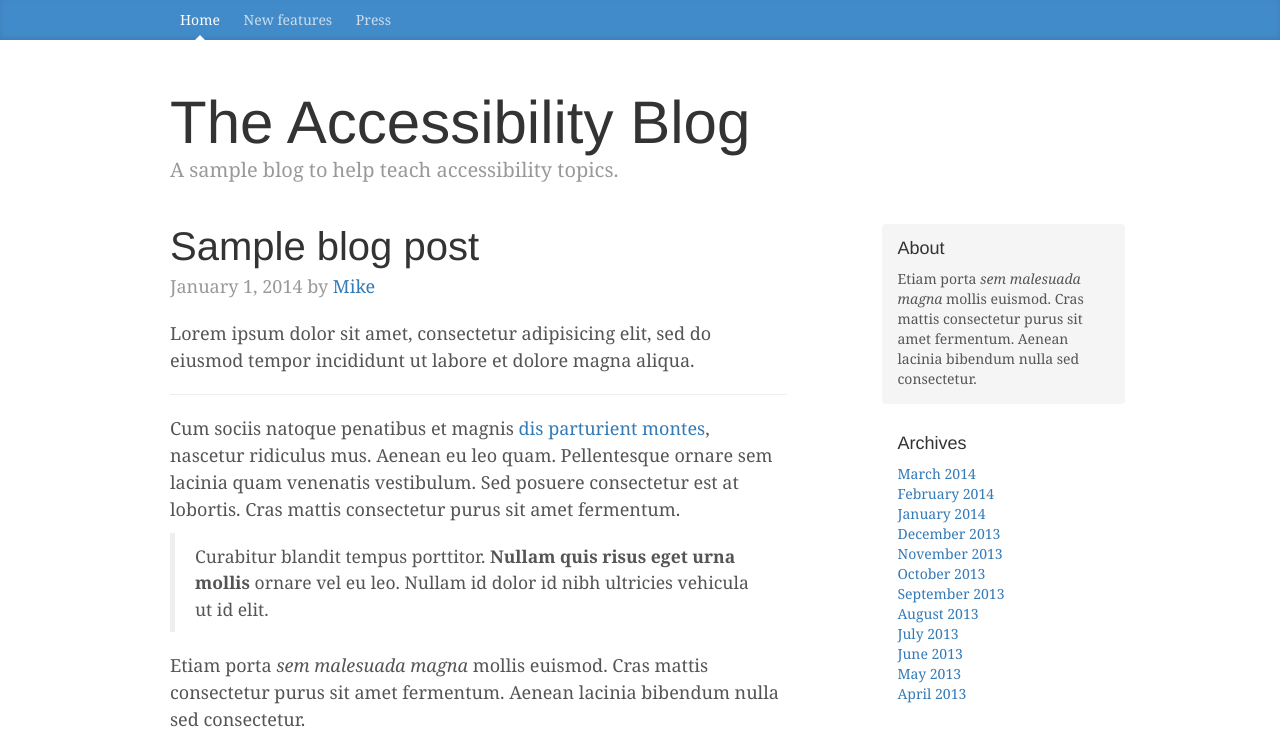
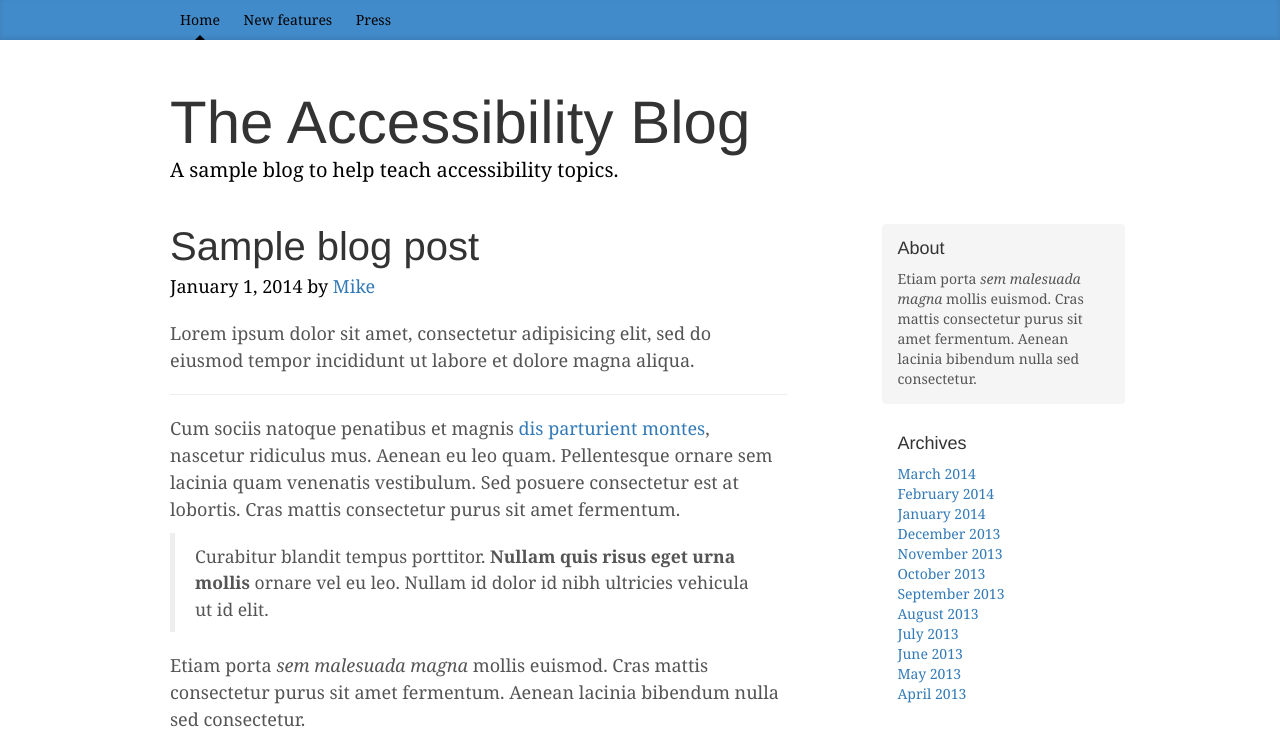
Before and after one commit to Adwitiya-Singh/Google-Accessibility, a plain HTML site: page lesson6-styling/03-contrast-audit/index.html in a window 1280 px wide. Shown: the top 740 px of the page. Drawn offline with nearby package versions, Linux system fonts and the light colour scheme.

Commit message:
Fix contrast issues

```diff
--- a/lesson6-styling/03-contrast-audit/blog.css
+++ b/lesson6-styling/03-contrast-audit/blog.css
@@ -47,7 +47,7 @@ h6, .h6 {
   display: inline-block;
   padding: 10px;
   font-weight: 500;
-  color: #cdddeb;
+  color: black;
 }
 .blog-nav-item:hover,
 .blog-nav-item:focus {
@@ -57,7 +57,7 @@ h6, .h6 {
 
 /* Active state gets a caret at the bottom */
 .blog-nav .active {
-  color: #fff;
+  color: black;
 }
 .blog-nav .active:after {
   position: absolute;
@@ -90,7 +90,7 @@ h6, .h6 {
 }
 .blog-description {
   font-size: 20px;
-  color: #999;
+  color: black;
 }
 
 
@@ -146,7 +146,7 @@ h6, .h6 {
 }
 .blog-post-meta {
   margin-bottom: 20px;
-  color: #999;
+  color: black;
 }
 
 
```
